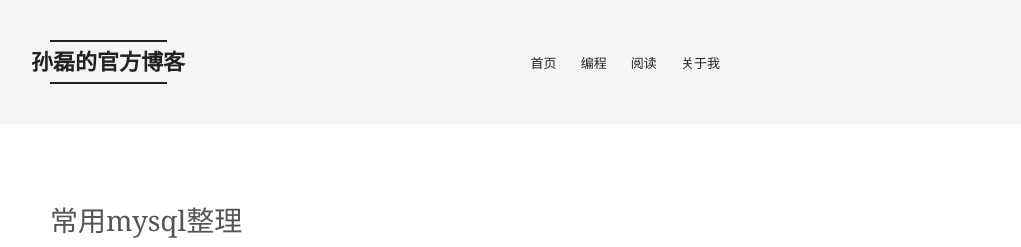
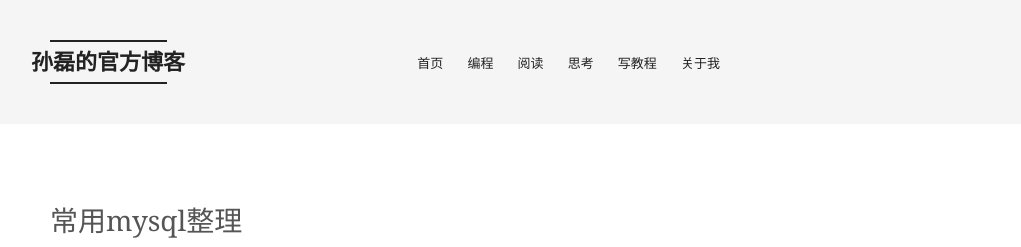
Before and after one commit to yzsunlei/yzsunlei.github.io, a Jekyll site: the page built from index.html, in a window 1280 px wide and 900 px high. Shown: the top 247 px of the window, without its empty margins (240-1261 px from the left). Built offline with Jekyll 4.4.1, drawn with Linux system fonts in a browser that asks for light colours.

Commit message:
update header.html

```diff
--- a/_includes/header.html
+++ b/_includes/header.html
@@ -26,7 +26,10 @@
                 <li class="menu-item menu-item-archives">
                     <a href="/category.html?name=阅读"><i class="menu-item-icon icon-archives"></i> <br />阅读</a>
                 </li>
-                <li class="menu-item menu-item-subscribe" style="display: none">
+                <li class="menu-item menu-item-think">
+                    <a href="/category.html?name=思考"><i class="menu-item-icon icon-think"></i> <br />思考</a>
+                </li>
+                <li class="menu-item menu-item-subscribe">
                     <a href="/category.html?name=写教程"><i class="menu-item-icon icon-subscribe"></i> <br />写教程</a>
                 </li>
                 <li class="menu-item menu-item-about">
```
Also changed, not shown: 1 other file.
